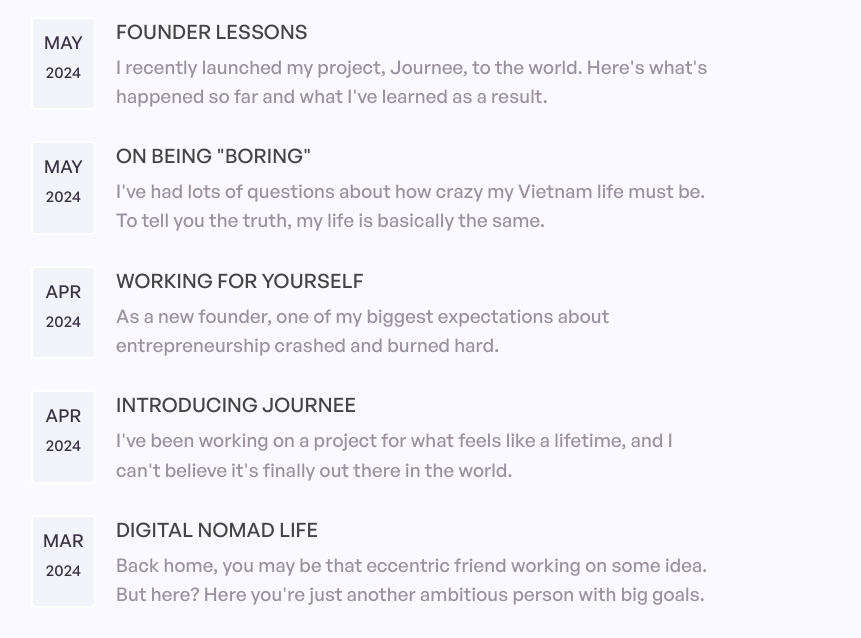
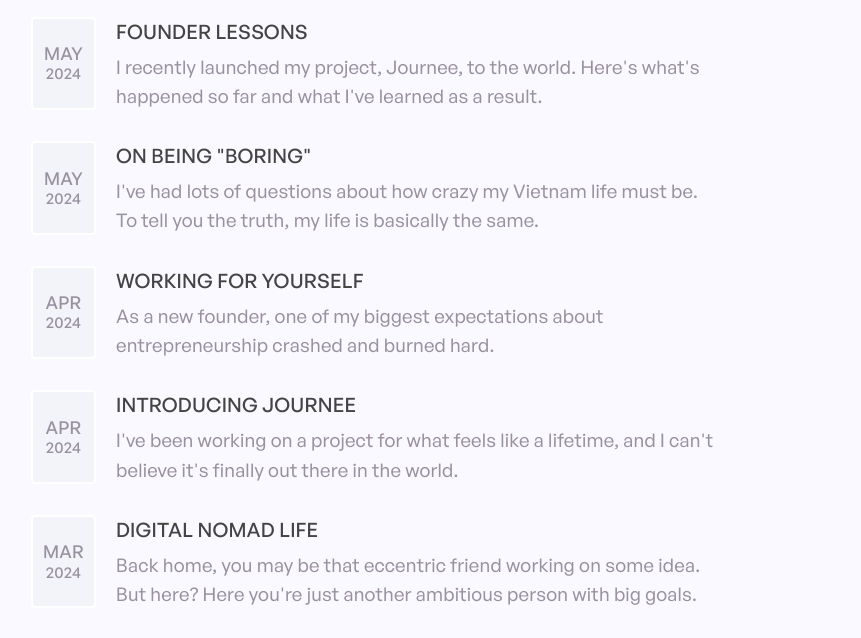
Before and after one commit to elizabethkershaw/elizabethkershaw.co.uk, a plain HTML site: page articles/index.html in a window 1280 px wide. Shown: the part 264-902 px from the top of the page, without its empty margins (209-1070 px from the left). Drawn offline with Linux system fonts and the light colour scheme.

Commit message:
Update article time style

```diff
--- a/assets/css/index.css
+++ b/assets/css/index.css
@@ -349,6 +349,12 @@ p.esperanto-text.closer {
 
 .article-link .time {
   padding: 8px;
+  display: flex;
+  flex-direction: column;
+  justify-content: center;
+  align-items: center;
+  text-align: center;
+
   background: #f2f4fa;
   border: solid 2px #fff;
   border-radius: 4px;
@@ -360,10 +366,13 @@ p.esperanto-text.closer {
 .article-link .time .month {
   font-size: 1.7rem;
   text-transform: uppercase;
+  color: #9a919e;
 }
 
 .article-link .time .year {
   font-size: 1.5rem;
+  margin-top: -10px;
+  color: #9a919e;
 }
 
 .article-link .details {
@@ -380,6 +389,8 @@ p.esperanto-text.closer {
 .article-link .details .summary {
   margin-top: 5px;
   font-size: 1.8rem;
+  font-family: "g-s-variable";
+  font-weight: 450;
   line-height: 2.8rem;
   color: #9a919e;
 }
@@ -787,13 +798,13 @@ svg .lo {
   display: inline-flex;
   flex-direction: row;
   align-items: center;
-  gap: 5px;
+  gap: 3px;
   background: #ff80a727;
   border: solid 2px #f87da2;
   color: #f87da2;
   white-space: nowrap;
   padding: 10px 12px;
-  font-size: 18px;
+  font-size: 16px;
   font-family: "g-s-medium";
   font-weight: 600;
   border-radius: 6px;
```
Also changed, not shown: index.html (+1 -1 lines).
